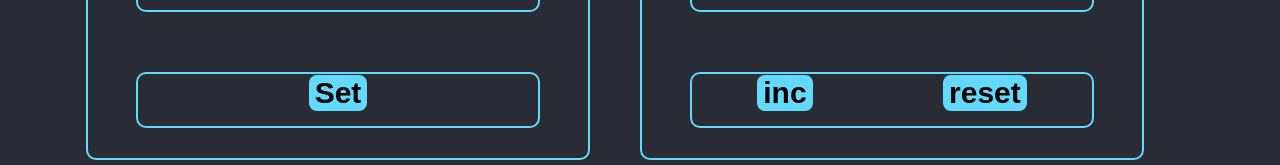
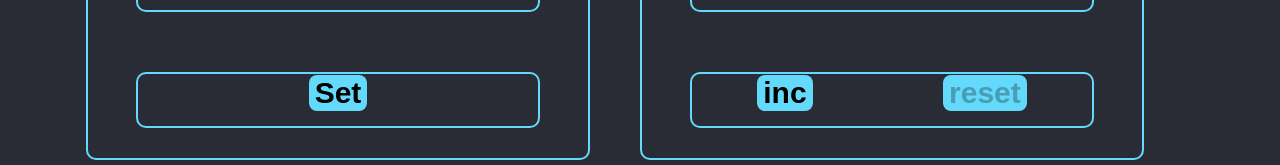
Before and after one commit to braivs/iti_counter, a React (Create React App) app: page / in a window 1280 px wide. Shown: the part 392-557 px from the top of the page. Built offline with nearby package versions, Linux system fonts and the light colour scheme.

Commit message:
counter 2 fixed bug with value color

```diff
--- a/src/App.tsx
+++ b/src/App.tsx
@@ -23,7 +23,6 @@ function App() {
 
   let [value, setValue] = useState<number>(startValue) // выводимое значение счётчика
   let [isMessage, setIsMessage] = useState(false) // показывать или нет сообщения вместо value
-  let messageText = ''; // тест сообщения
   let [isError, setIsError] = useState(false) // есть ли ошибка
 
   // обработчик для кнопки set в settings
--- a/src/components/Counter.tsx
+++ b/src/components/Counter.tsx
@@ -13,21 +13,25 @@ type CounterType = {
 
 export function Counter(props: CounterType) {
 
-  let [disabledInc, setDisabledInc] = useState<boolean>(false)
-  let [disabledReset, setDisabledReset] = useState<boolean>(false)
-
   // блокировка кнопок по условиям
+  let [disabledInc, setDisabledInc] = useState(false)
+  let [disabledReset, setDisabledReset] = useState(false)
   useEffect(() => {
       if (props.isMessage) {
         setDisabledInc(true)
         setDisabledReset(true)
-      }
-      else {
+      } else if (props.value === props.startValue) {
+        setDisabledInc(false)
+        setDisabledReset(true)
+      } else if (props.maxValue === props.value) {
+        setDisabledInc(true)
+        setDisabledReset(false)
+      } else {
         setDisabledInc(false)
         setDisabledReset(false)
       }
     },
-    [props.isMessage])
+    [props.isMessage, props.value, props.startValue, props.maxValue])
 
   function upCounter() {
     let NewValue
@@ -41,13 +45,19 @@ export function Counter(props: CounterType) {
     props.setValue(props.startValue);
   }
 
-  if (props.isMessage) {}
+  // Формирование разных цветов счётчика по условиям
+  let [valueClass, setValueClass] = useState<string>('')
+  useEffect(() => {
+    if (props.isError || (props.maxValue === props.value && !props.isMessage)) {
+      setValueClass(s.redValueColor)
+    } else {
+      setValueClass('')
+    }
+  }, [props.isMessage, props.isError, props.value, props.maxValue, valueClass, setValueClass])
 
-  //красный цвет счётчика, когда максимум или ошибка
-  let valueClass = (props.value === props.maxValue || props.isError) ? s.maxValueColor : ''
+
   // разные сообщения в зависимости от наличия ошибки
   let messageText = (props.isError) ? 'Incorrect value!' : 'enter values and press set'
-
 
   return (
     <div className={s.mainContainer}>
--- a/src/components/Settings.tsx
+++ b/src/components/Settings.tsx
@@ -1,4 +1,4 @@
-import React, {ChangeEvent, useEffect, useState} from 'react';
+import React, {ChangeEvent} from 'react';
 import sU from './Universe.module.css'
 import {CustomButton} from './CustomButton';
 import sS from './Settings.module.css'
@@ -14,9 +14,6 @@ type SettingsType = {
 }
 
 export function Settings(props: SettingsType) {
-  let [messageErrorStatus, setMessageErrorStatus] = useState<number>(0)
-  let statusMessage = ''
-
   // handlers for settings
   const onChangeMaxHandler = (e: ChangeEvent<HTMLInputElement> ) => {
     props.maxValueHandler(e.currentTarget.valueAsNumber)
--- a/src/components/Universe.module.css
+++ b/src/components/Universe.module.css
@@ -42,6 +42,6 @@ button {
   color: #63DAFC;
 }
 
-.maxValueColor {
+.redValueColor {
   color: red;
 }
```
